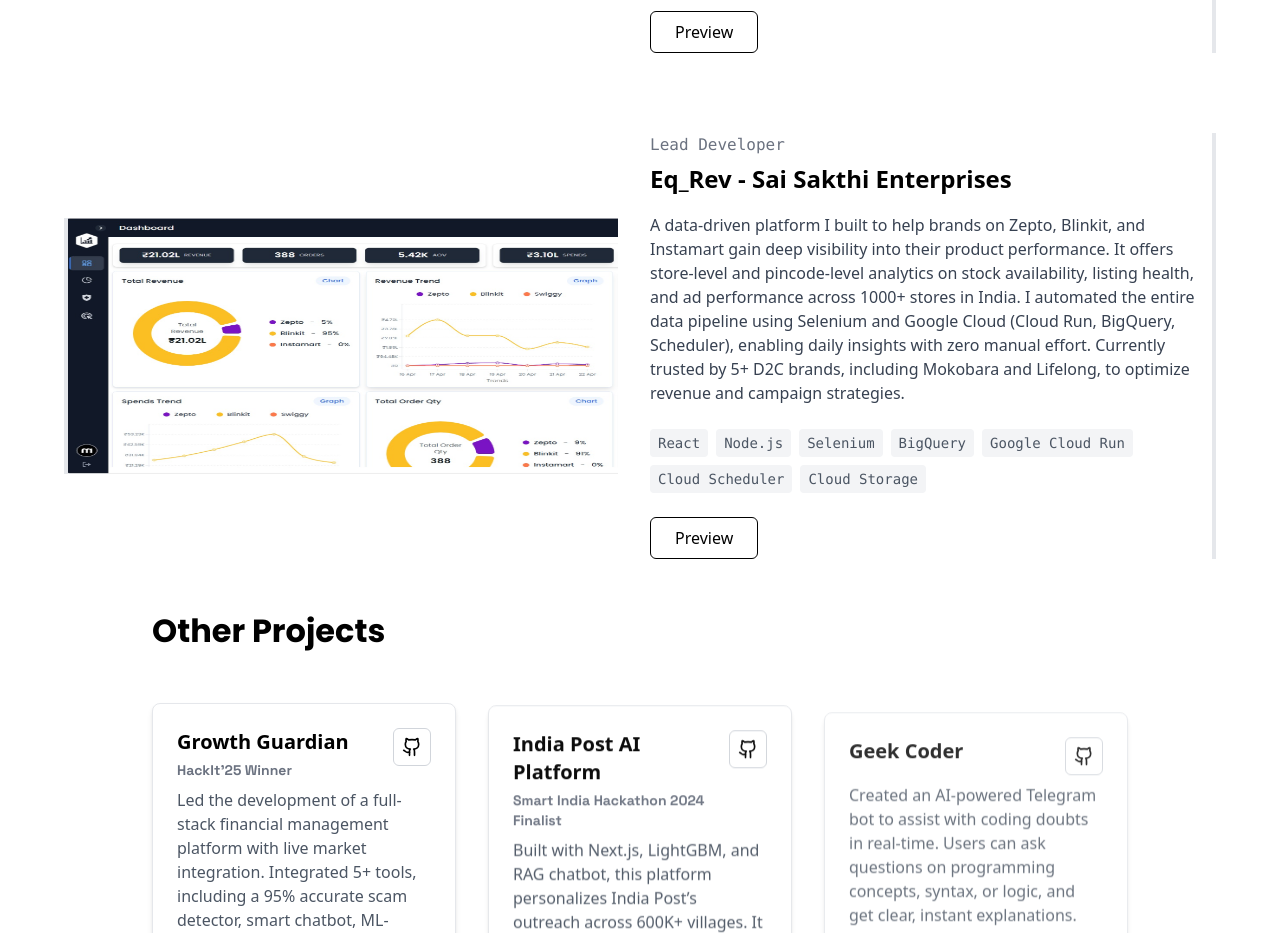
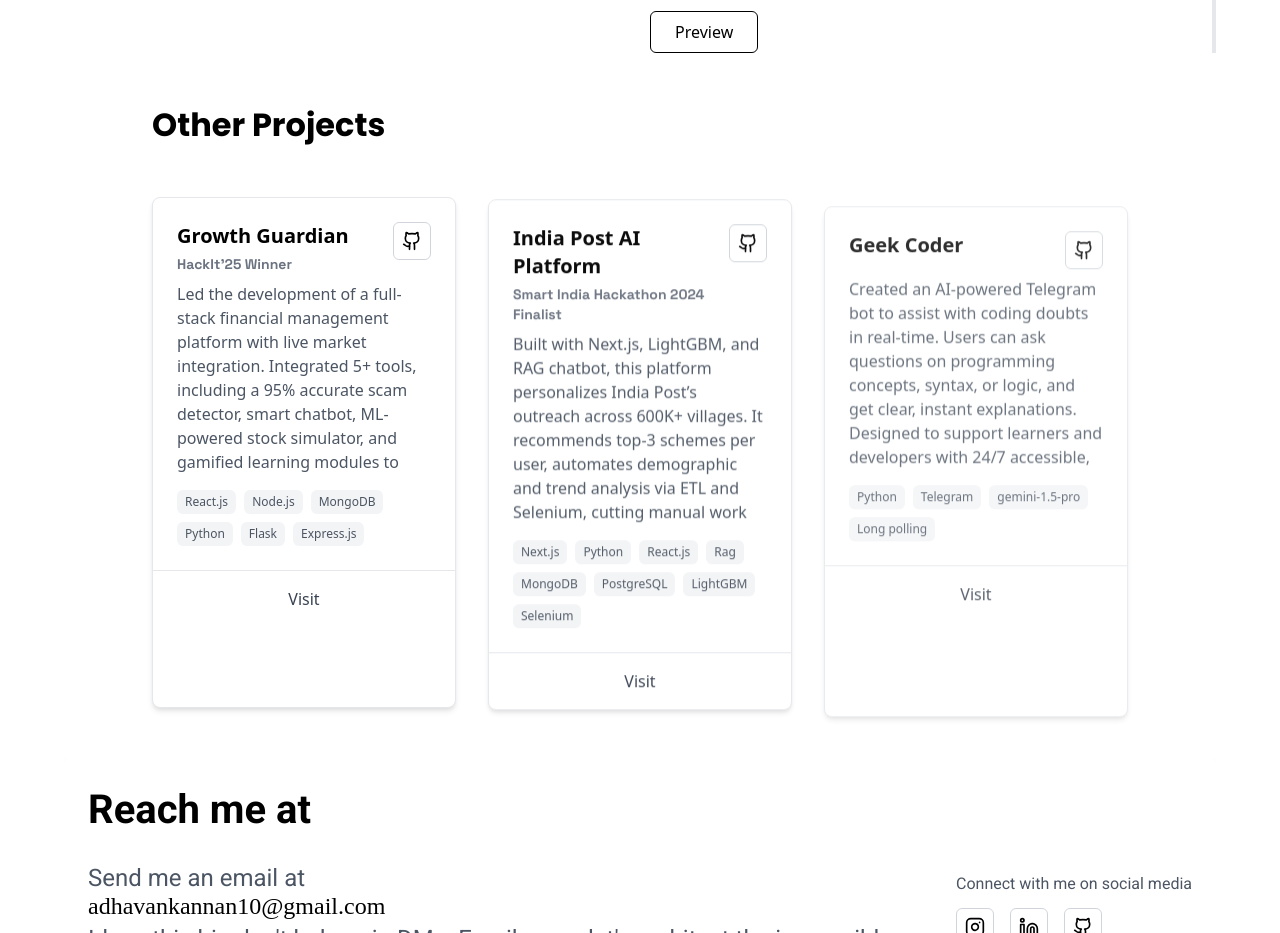
Before and after one commit to adhavan13/Portfolio, a React (Vite) app: page / in a window 1280 px wide. Shown: the part 2380-3313 px from the top of the page. Built offline with nearby package versions, Linux system fonts and the light colour scheme; a web font is replaced by a local one.

Commit message:
product section bug fixed

```diff
--- a/src/components/footer.jsx
+++ b/src/components/footer.jsx
@@ -20,7 +20,9 @@
             {/* Email section */}
             <div className="flex items-start space-x-3">
               <div>
-                <p className="text-gray-600 text-xl sm:text-2xl">Send me an email at</p>
+                <p className="text-gray-600 text-xl sm:text-2xl">
+                  Send me an email at
+                </p>
                 <a
                   href="mailto:adhavankannan10@gmail.com"
                   className="text-xl sm:text-2xl font-medium font-saira hover:underline break-words"
--- a/src/components/products.jsx
+++ b/src/components/products.jsx
@@ -23,24 +23,24 @@
       ],
       previewLink: "https://app.eqrev.com",
     },
-    {
-      id: 1,
-      title: "Eq_Rev - Sai Sakthi Enterprises",
-      role: "Lead Developer",
-      description:
-        "A data-driven platform I built to help brands on Zepto, Blinkit, and Instamart gain deep visibility into their product performance. It offers store-level and pincode-level analytics on stock availability, listing health, and ad performance across 1000+ stores in India. I automated the entire data pipeline using Selenium and Google Cloud (Cloud Run, BigQuery, Scheduler), enabling daily insights with zero manual effort. Currently trusted by 5+ D2C brands, including Mokobara and Lifelong, to optimize revenue and campaign strategies.",
-      image: eqrevImage, // Replace with your image path
-      technologies: [
-        "React",
-        "Node.js",
-        "Selenium",
-        "BigQuery",
-        "Google Cloud Run",
-        "Cloud Scheduler",
-        "Cloud Storage",
-      ],
-      previewLink: "https://app.eqrev.com",
-    },
+    // {
+    //   id: 1,
+    //   title: "Eq_Rev - Sai Sakthi Enterprises",
+    //   role: "Lead Developer",
+    //   description:
+    //     "A data-driven platform I built to help brands on Zepto, Blinkit, and Instamart gain deep visibility into their product performance. It offers store-level and pincode-level analytics on stock availability, listing health, and ad performance across 1000+ stores in India. I automated the entire data pipeline using Selenium and Google Cloud (Cloud Run, BigQuery, Scheduler), enabling daily insights with zero manual effort. Currently trusted by 5+ D2C brands, including Mokobara and Lifelong, to optimize revenue and campaign strategies.",
+    //   image: eqrevImage, // Replace with your image path
+    //   technologies: [
+    //     "React",
+    //     "Node.js",
+    //     "Selenium",
+    //     "BigQuery",
+    //     "Google Cloud Run",
+    //     "Cloud Scheduler",
+    //     "Cloud Storage",
+    //   ],
+    //   previewLink: "https://app.eqrev.com",
+    // },
   ];
 
   return (
--- a/src/components/projects.jsx
+++ b/src/components/projects.jsx
@@ -50,7 +50,7 @@
         "Created an AI-powered Telegram bot to assist with coding doubts in real-time. Users can ask questions on programming concepts, syntax, or logic, and get clear, instant explanations. Designed to support learners and developers with 24/7 accessible, conversational coding help—like having a tutor in your pocket.",
       technologies: ["Python", "Telegram", "gemini-1.5-pro", "Long polling"],
       githubLink: "https://github.com/adhavan13/telegramBotMessagePython",
-      appLink: "https://t.me/geekCoder_bot",
+      appLink: "https://t.me/my_code_learner_bot",
     },
   ];
 
```
